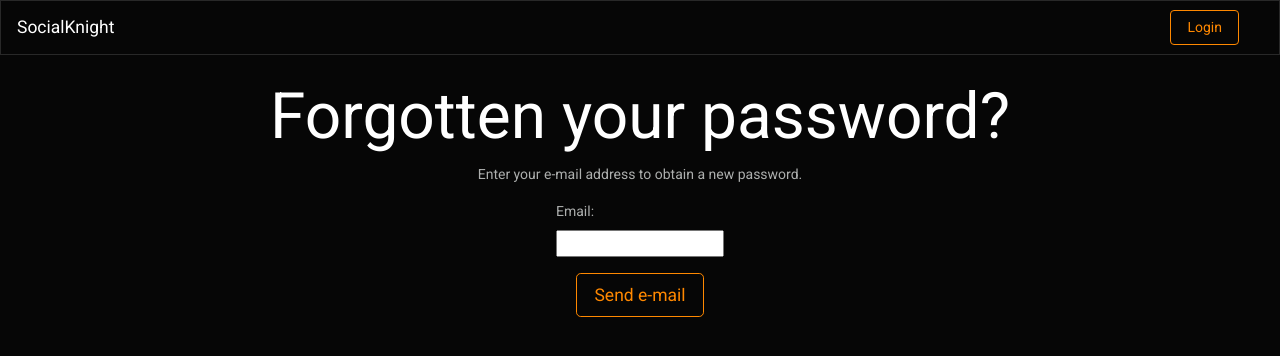
After one commit to knightSarai/socialknight, a Django app: page /account/password_reset/ in a window 1280 px wide. The commit adds this page. Shown: the top 356 px of the page. Run offline with Django 3.2, Linux system fonts and the light colour scheme; some libraries are stand-ins or nearby versions.

Commit message:
Add reset password functionality

```diff
--- a/account/static/css/style.css
+++ b/account/static/css/style.css
@@ -16,6 +16,6 @@ form p {
 }
 
 form p .btn{
-    width: 6rem;
+    width: 8rem;
     margin: auto;
 }
--- a/account/templates/registration/login.html
+++ b/account/templates/registration/login.html
@@ -26,5 +26,6 @@
                       value="Login"
             ></p>
         </form>
+    <p><a href="{% url "password_reset" %}">Forgotten your password?</a></p>
     </div>
 {% endblock %}
--- /dev/null
+++ b/account/templates/registration/password_reset_email.html
@@ -0,0 +1,4 @@
+Someone asked for password reset for email {{ email }}.
+Follow the link below:
+{{ protocol }}://{{ domain }}{% url "password_reset_confirm" uidb64=uid token=token %}
+Your username, in case you've forgotten: {{ user.get_username }}
--- /dev/null
+++ b/account/templates/registration/password_reset_form.html
@@ -0,0 +1,16 @@
+{% extends "base.html" %}
+{% block title %}Change your password{% endblock %}
+{% block content %}
+    <div class="form-container ">
+        <h1>Forgotten your password?</h1>
+        <p>Enter your e-mail address to obtain a new password.</p>
+        <form method="post">
+            {{ form.as_p }}
+            <p><input class="btn btn-lg btn-outline-warning"
+                      type="submit"
+                      value="Send e-mail"
+            ></p>
+            {% csrf_token %}
+        </form>
+    </div>
+{% endblock %}
--- a/account/urls.py
+++ b/account/urls.py
@@ -1,4 +1,4 @@
-from django.urls import path
+from django.urls import path, include
 from django.contrib.auth import views as auth
 from .views import dashboard
 
@@ -7,5 +7,6 @@ urlpatterns = [
     path('logout/', auth.LogoutView.as_view(), name='logout'),
     path('password_change/', auth.PasswordChangeView.as_view(), name='password_change'),
     path('password_change/done/', auth.PasswordChangeDoneView.as_view(), name='password_change_done'),
+    path('', include('django.contrib.auth.urls')),
     path('', dashboard, name='dashboard'),
 ]
--- a/socialknight/settings.py
+++ b/socialknight/settings.py
@@ -26,6 +26,8 @@ SECRET_KEY = '+-++v=f7d@^q@j&j@l&zzq+@_4xbx5ar%fc7v$f&w6_g8f!$t%'
 DEBUG = True
 
 ALLOWED_HOSTS = []
+
+EMAIL_BACKEND = 'django.core.mail.backends.console.EmailBackend'
 
 # Application definition
 
```
Also changed, not shown: account/templates/registration/password_reset_complete.html (added, +8 -0 lines), account/templates/registration/password_reset_confirm.html (added, +23 -0 lines), account/templates/registration/password_reset_done.html (added, +9 -0 lines).
